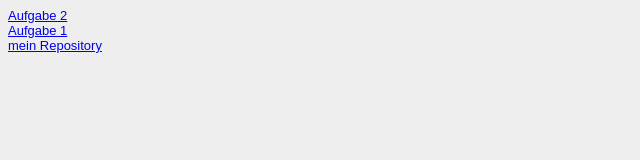
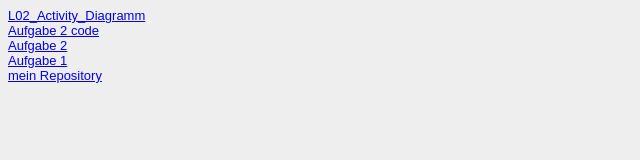
Before and after one commit to Jovolunas85/EIA2, a plain HTML site: page steckbrief.htm in a window 1280 px wide. Shown: the whole page, without its empty margins (0-640 px from the left). Drawn offline with Linux system fonts and the light colour scheme.

Commit message:
verlinkungen

```diff
--- a/steckbrief.htm
+++ b/steckbrief.htm
@@ -14,6 +14,8 @@
     </style>
 </head>
 <body>
+    <a href="https://jovolunas85.github.io/EIA2/A02_event_inspector/index.html" target="_blank">L02_Activity_Diagramm</a><br>
+    <a href="https://github.com/Jovolunas85/EIA2/blob/main/A02_event_inspector/script.ts" target="_blank">Aufgabe 2 code</a><br>
     <a href="https://jovolunas85.github.io/EIA2/A02_event_inspector/index.html" target="_blank">Aufgabe 2</a><br>
     <a href="https://jovolunas85.github.io/EIA2/A01_poem/" target="_blank">Aufgabe 1</a><br>
     <a href="https://github.com/Jovolunas85/EIA2" target="_blank">mein Repository</a><br>
```
